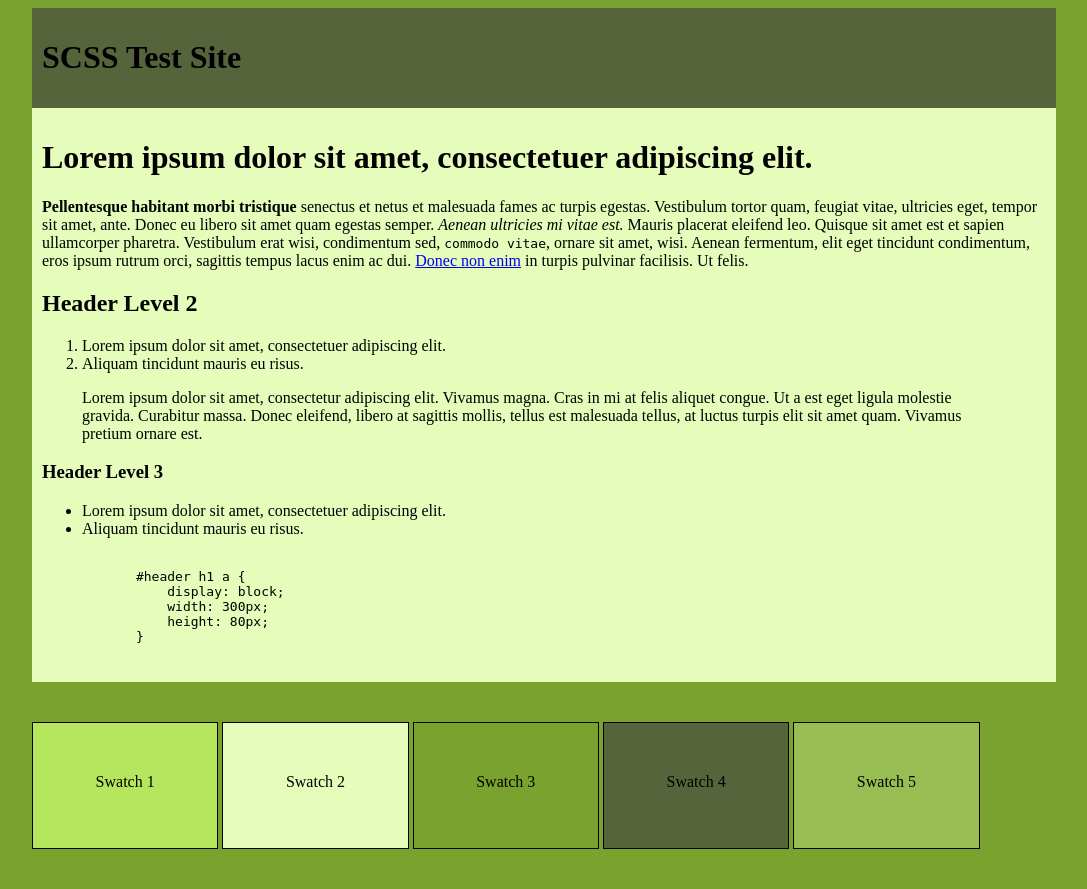
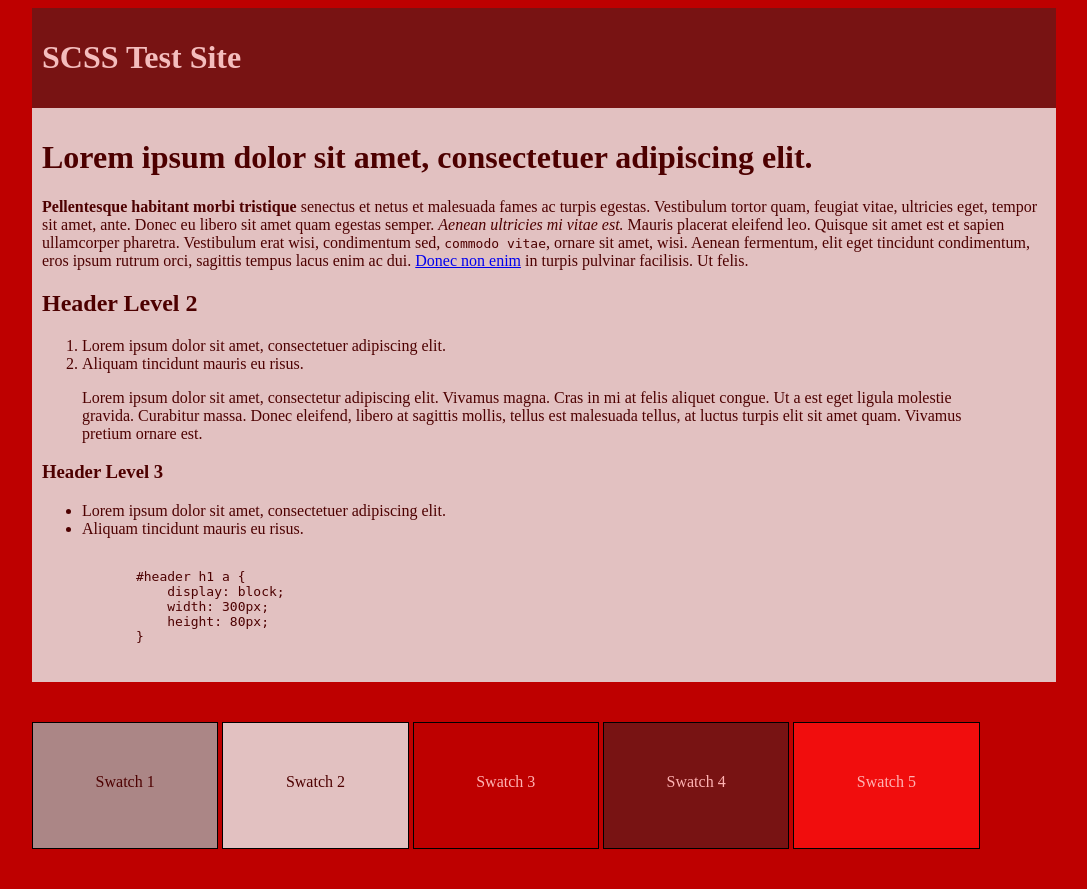
Before and after one commit to voodooGQ/scss_color_theory, a PHP site: page / in a window 1280 px wide. Shown: the whole page, without its empty margins (96-1183 px from the left). Run offline with PHP 8.4, Linux system fonts and the light colour scheme.

Commit message:
Added very basic font correction utility that will determine the background color and adjust the font to be visible

```diff
--- a/assets/styles/css/screen.css
+++ b/assets/styles/css/screen.css
@@ -18,7 +18,7 @@ Site Variables
 /*
  * Palette Style
  *
- * Options: complimentary, analogous, triad, split-complimentary, tetradic, square, shades
+ * Options: complimentary, analogous, triad, shades {TODO: split-complimentary, tetradic, square}
  */
 /* ---------------------------------------------------------------------
 Original Author: Shane Smith
@@ -37,6 +37,15 @@ Color Functions
  * @param {int} $percentage
  * @param {booean} $loop
  * @return {int}
+ */
+/*
+ * Adjusts the lightness of the font color based on the background color and a supplied tint
+ * This will prevent dark on dark/ light on light font/background images
+ *
+ * @param {string} $background-color This must match the background color
+ * @param {string} $tint The color which you would like to tint the font
+ * @param {int} $adjustment_percentage By what degree would you like the tint color to show
+ * @return {string}
  */
 /*
  * Complimentary color function.
@@ -83,18 +92,20 @@ Site Variables
 /*
  * Palette Style
  *
- * Options: complimentary, analogous, triad, split-complimentary, tetradic, square, shades
+ * Options: complimentary, analogous, triad, shades {TODO: split-complimentary, tetradic, square}
  */
 body {
-  background-color: #79a22f; }
+  background-color: #be0000; }
 
 .wrapper {
-  background-color: #e5fcbb;
+  background-color: #e2c1c1;
+  color: #4d0000;
   width: 1024px;
   margin: 0 auto; }
 
 .header {
-  background-color: #55643a;
+  background-color: #781313;
+  color: #f4bdbd;
   padding: 10px; }
 
 .content {
@@ -114,16 +125,21 @@ body {
   padding-top: 50px; }
 
 .swatch-1 {
-  background-color: #b5e65e; }
+  background-color: #ab8686;
+  color: #4d0000; }
 
 .swatch-2 {
-  background-color: #e5fcbb; }
+  background-color: #e2c1c1;
+  color: #4d0000; }
 
 .swatch-3 {
-  background-color: #79a22f; }
+  background-color: #be0000;
+  color: #ffb3b3; }
 
 .swatch-4 {
-  background-color: #55643a; }
+  background-color: #781313;
+  color: #ffb3b3; }
 
 .swatch-5 {
-  background-color: #98be53; }
+  background-color: #f10d0d;
+  color: #ffb3b3; }
--- a/assets/styles/scss/partials/_color_functions.scss
+++ b/assets/styles/scss/partials/_color_functions.scss
@@ -44,6 +44,28 @@ Color Functions
     }
 
     @return $percentage;
+}
+
+/*
+ * Adjusts the lightness of the font color based on the background color and a supplied tint
+ * This will prevent dark on dark/ light on light font/background images
+ *
+ * @param {string} $background-color This must match the background color
+ * @param {string} $tint The color which you would like to tint the font
+ * @param {int} $adjustment_percentage By what degree would you like the tint color to show
+ * @return {string}
+ */
+@function font_color_adjust($background-color, $tint, $adjustment_percentage) {
+    $bg_lightness: lightness($background-color);
+    $tint_lightness: lightness($tint);
+
+    @if($bg_lightness >= 50) {
+        $tint_lightness: $adjustment_percentage;
+    } @else {
+        $tint_lightness: (100 - $adjustment_percentage);
+    }
+
+    @return hsl(hue($tint), saturation($tint), $tint_lightness);
 }
 
 /*
--- a/assets/styles/scss/partials/_variables.scss
+++ b/assets/styles/scss/partials/_variables.scss
@@ -4,14 +4,15 @@ Original Author: Shane Smith
 Site Variables
 ------------------------------------------------------------------------ */
 
-$base_color: #79a22f;
+$base_color: #BE0000;
 $brighten: true;
 
+$tint_adjustment_percentage: 15;
 
 /*
  * Palette Style
  *
- * Options: complimentary, analogous, triad, split-complimentary, tetradic, square, shades
+ * Options: complimentary, analogous, triad, shades {TODO: split-complimentary, tetradic, square}
  */
 $palette_style: 'shades';
 
--- a/assets/styles/scss/screen.scss
+++ b/assets/styles/scss/screen.scss
@@ -14,12 +14,14 @@ body {
 
 .wrapper {
     background-color: $swatch-2;
+    color: font_color_adjust($swatch-2, $swatch-3, $tint_adjustment_percentage);
     width: $site_width;
     margin: 0 auto;
 }
 
 .header {
     background-color: $swatch-4;
+    color: font_color_adjust($swatch-4, $swatch-4, $tint_adjustment_percentage);
     padding: $base_padding;
 }
 
@@ -42,11 +44,27 @@ body {
     padding-top: 50px;
 }
 
-$i: 1;
+.swatch-1 {
+    background-color: $swatch-1;
+    color: font_color_adjust($swatch-1, $swatch-3, $tint_adjustment_percentage);
+}
 
-@each $swatch in $swatch-1, $swatch-2, $swatch-3, $swatch-4, $swatch-5 {
-    .swatch-#{$i} {
-        background-color: #{$swatch};
-    }
-    $i: $i + 1;
+.swatch-2 {
+    background-color: $swatch-2;
+    color: font_color_adjust($swatch-2, $swatch-3, $tint_adjustment_percentage);
 }
+
+.swatch-3 {
+    background-color: $swatch-3;
+    color: font_color_adjust($swatch-3, $swatch-3, $tint_adjustment_percentage);
+}
+
+.swatch-4 {
+    background-color: $swatch-4;
+    color: font_color_adjust($swatch-4, $swatch-3, $tint_adjustment_percentage);
+}
+
+.swatch-5 {
+    background-color: $swatch-5;
+    color: font_color_adjust($swatch-5, $swatch-3, $tint_adjustment_percentage);
+}
```
